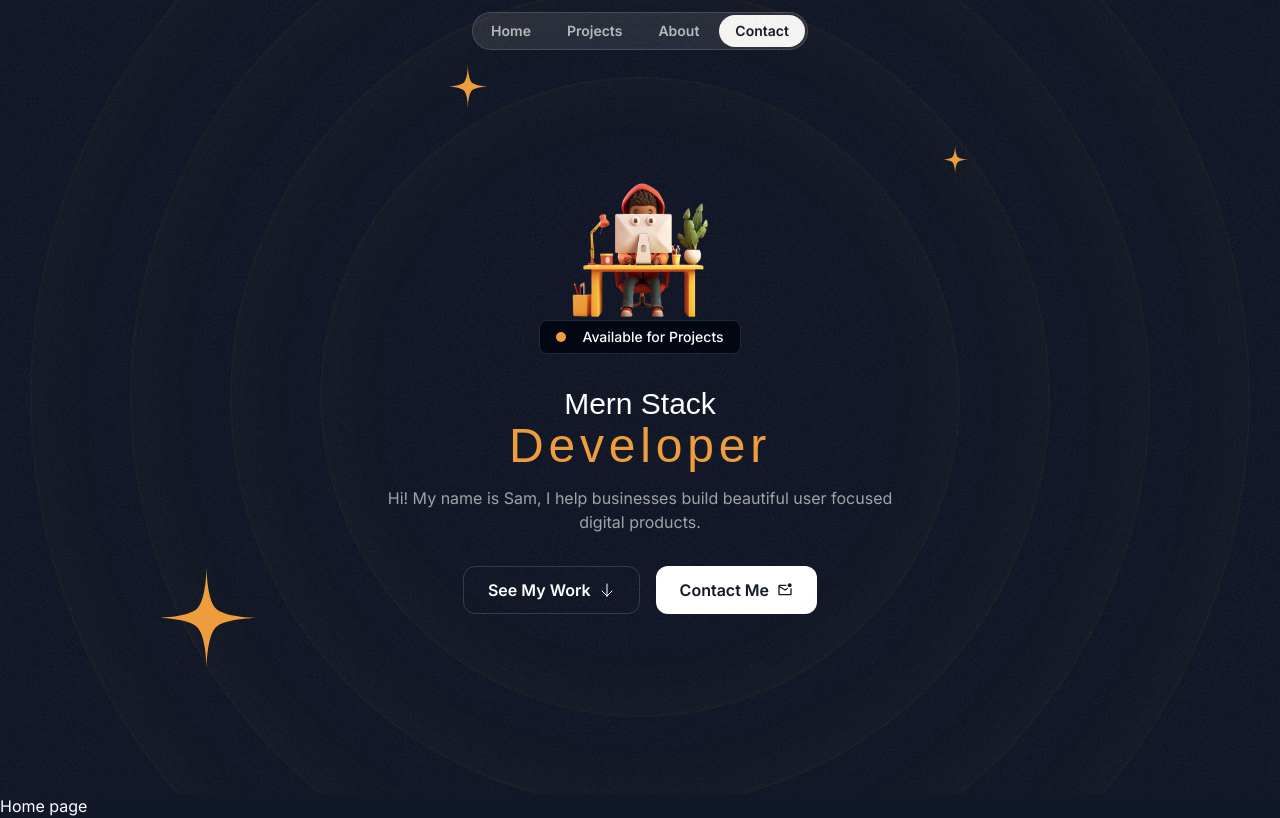
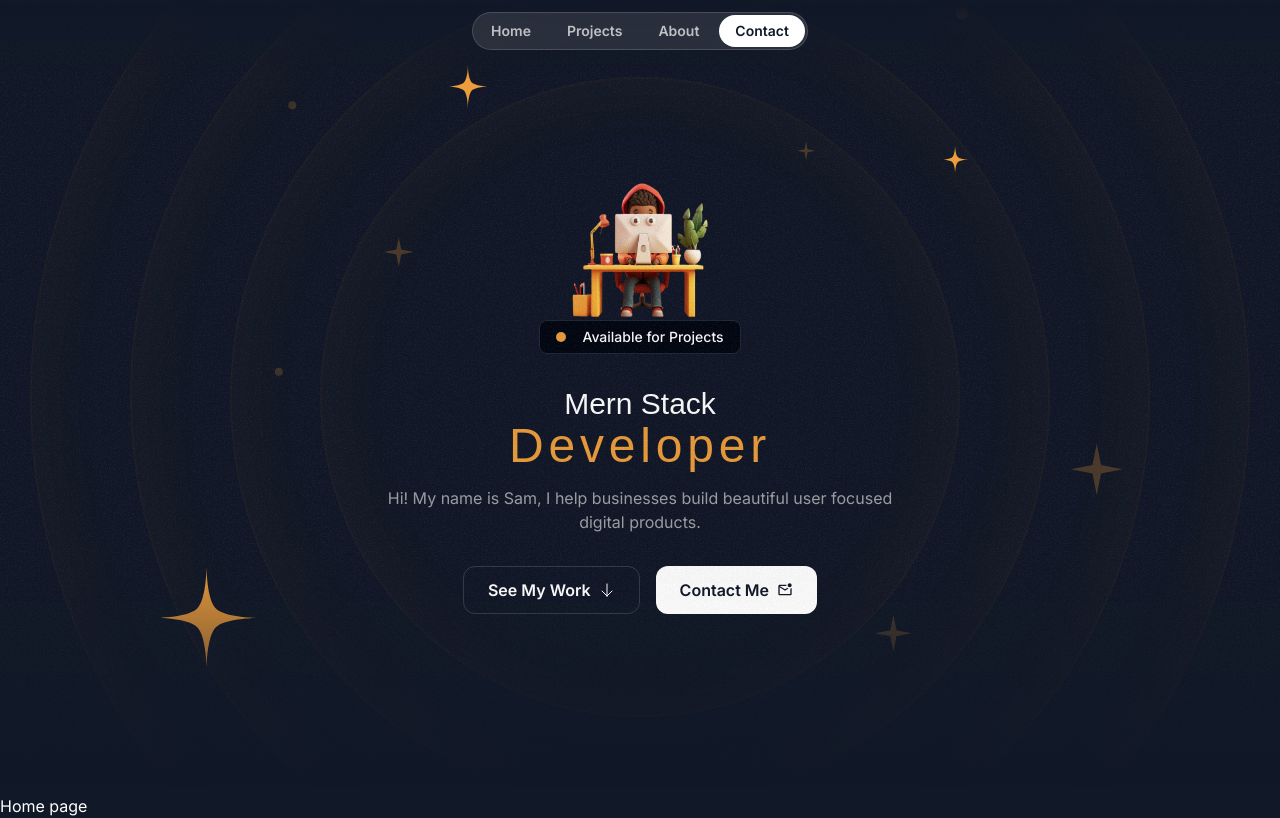
Before and after one commit to Sammy212/portfolio, a Next.js app: page / in a window 1280 px wide. Built offline with nearby package versions, Linux system fonts and the light colour scheme; a web font is replaced by a local one.

Commit message:
Completed Hero Component

```diff
--- a/src/components/HeroOrbit.tsx
+++ b/src/components/HeroOrbit.tsx
@@ -1,4 +1,3 @@
-import StarIcon from "@/assets/icons/star.svg";
 import { PropsWithChildren } from "react";
 
 export function HeroOrbit({
@@ -11,9 +10,9 @@
 }>
 ) {
     return (
-        <div className="absolute left-1/2 top-1/2 -translate-x-1/2 -translate-y-1/2 ">
+        <div className="absolute left-1/2 top-1/2 -translate-x-1/2 -translate-y-1/2">
             <div
-                className=""
+                className="flex items-start justify-start"
                 style={{
                     height: `${size}px`,
                     width: `${size}px`,
@@ -26,6 +25,7 @@
                         transform: `rotate(${rotation * -1}deg)`
                     }}
                 >
+                     {/* animate-spin [animation-duration:30s] */}
                     {children}
                 </div>
             </div>
--- a/src/sections/Header.tsx
+++ b/src/sections/Header.tsx
@@ -1,12 +1,13 @@
 export function Header() {
     return (
-        <div className="flex justify-center items-center fixed top-3 w-full">
+        <div className="flex justify-center items-center fixed top-3 w-full z-50">
             <nav
                 className="flex gap-1 p-0.5 border border-white/15 rounded-full bg-white/10 backdrop-blur"
             >
                 <a href="" className="nav-item">Home</a>
                 <a href="" className="nav-item">Projects</a>
                 <a href="" className="nav-item">About</a>
+                {/* <a href="" className="nav-item">Resume</a> */}
                 <a href="" className="nav-item bg-white text-gray-900 hover:bg-white/70 hover:text-gray-900">Contact</a>
             </nav>
         </div>
--- a/src/sections/Hero.tsx
+++ b/src/sections/Hero.tsx
@@ -4,12 +4,15 @@
 import Image from "next/image";
 import grainImage from "@/assets/images/grain.jpg";
 import StarIcon from "@/assets/icons/star.svg";
+import SparkleIcon from "@/assets/icons/sparkle.svg";
 import { HeroOrbit } from "@/components/HeroOrbit";
+
 
 
 export default function Hero() {
     return (
         <div className="py-32 md:py-48 lg:py-[180px] relative z-0 overflow-clip">
+            <div className="absolute inset-0 [mask-image:linear-gradient(to_bottom,transparent,black_10%,black_70%,transparent)]">
                 <div
                     className="absolute inset-0 -z-30 opacity-5"
                     style={{
@@ -40,6 +43,45 @@
                     />
                 </HeroOrbit>
 
+                {/* Sparkles */}
+                <HeroOrbit size={430} rotation={-14}>
+                    <SparkleIcon
+                        className=" size-8 text-[#ed9d3c]/25"
+                    />
+                </HeroOrbit>
+                <HeroOrbit size={440} rotation={79}>
+                    <SparkleIcon
+                        className=" size-5 text-[#ed9d3c]/25"
+                    />
+                </HeroOrbit>
+                <HeroOrbit size={530} rotation={178}>
+                    <SparkleIcon
+                        className=" size-10 text-[#ed9d3c]/25"
+                    />
+                </HeroOrbit>
+                <HeroOrbit size={710} rotation={144}>
+                    <SparkleIcon
+                        className=" size-14 text-[#ed9d3c]/25"
+                    />
+                </HeroOrbit>
+
+                {/* glints */}
+                <HeroOrbit size={720} rotation={85}>
+                    <div
+                        className=" size-3 rounded-full bg-[#ed9d3c]/20"
+                    />
+                </HeroOrbit>
+                <HeroOrbit size={520} rotation={-41}>
+                    <div
+                        className=" size-2 rounded-full bg-[#ed9d3c]/20"
+                    />
+                </HeroOrbit>
+                <HeroOrbit size={650} rotation={-5}>
+                    <div
+                        className=" size-2 rounded-full bg-[#ed9d3c]/20"
+                    />
+                </HeroOrbit>
+            </div>
 
             <div className="container">
                 <div className="flex flex-col items-center">
```
Lines whose indentation alone changed are shown as unchanged.
